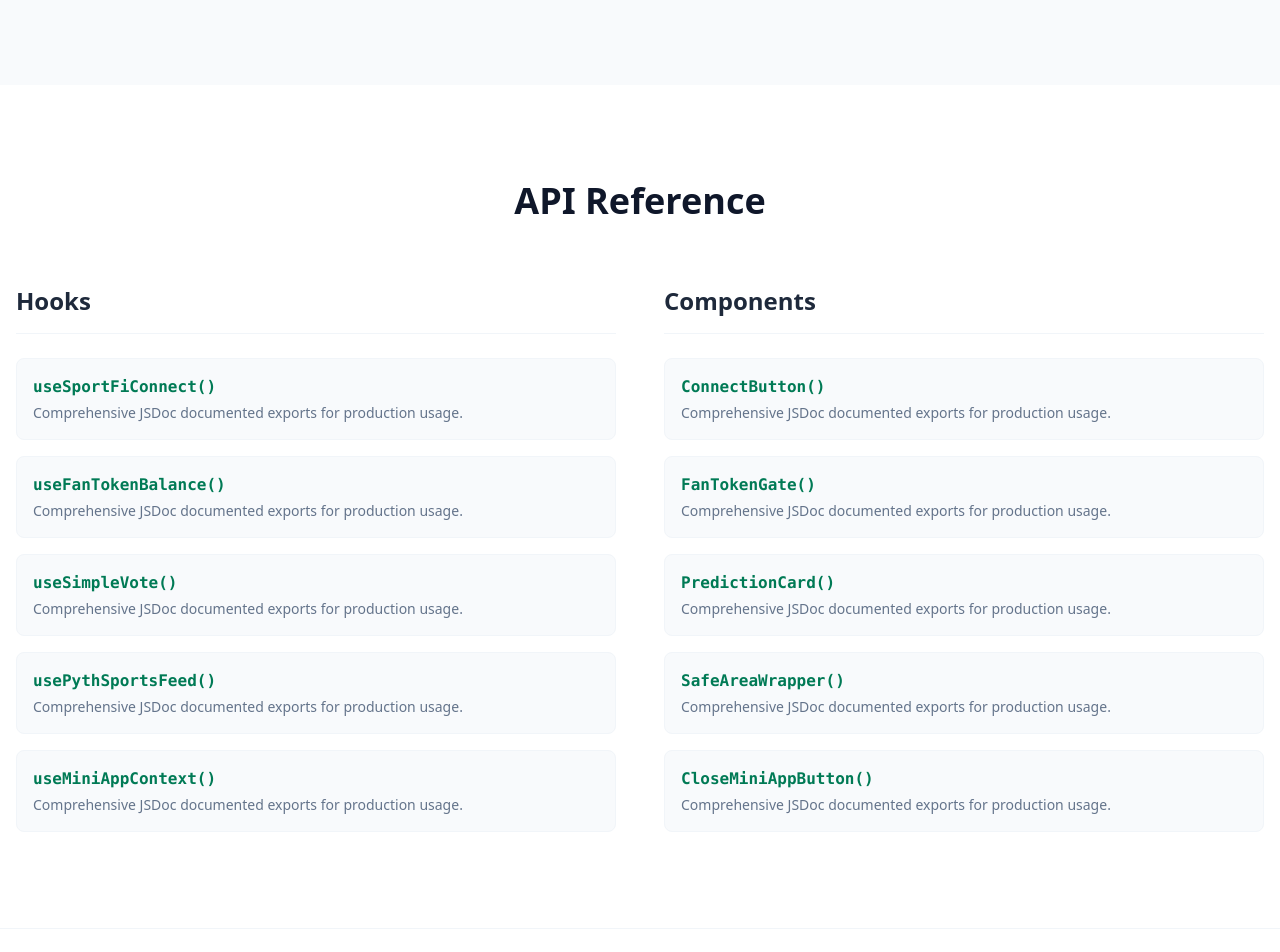
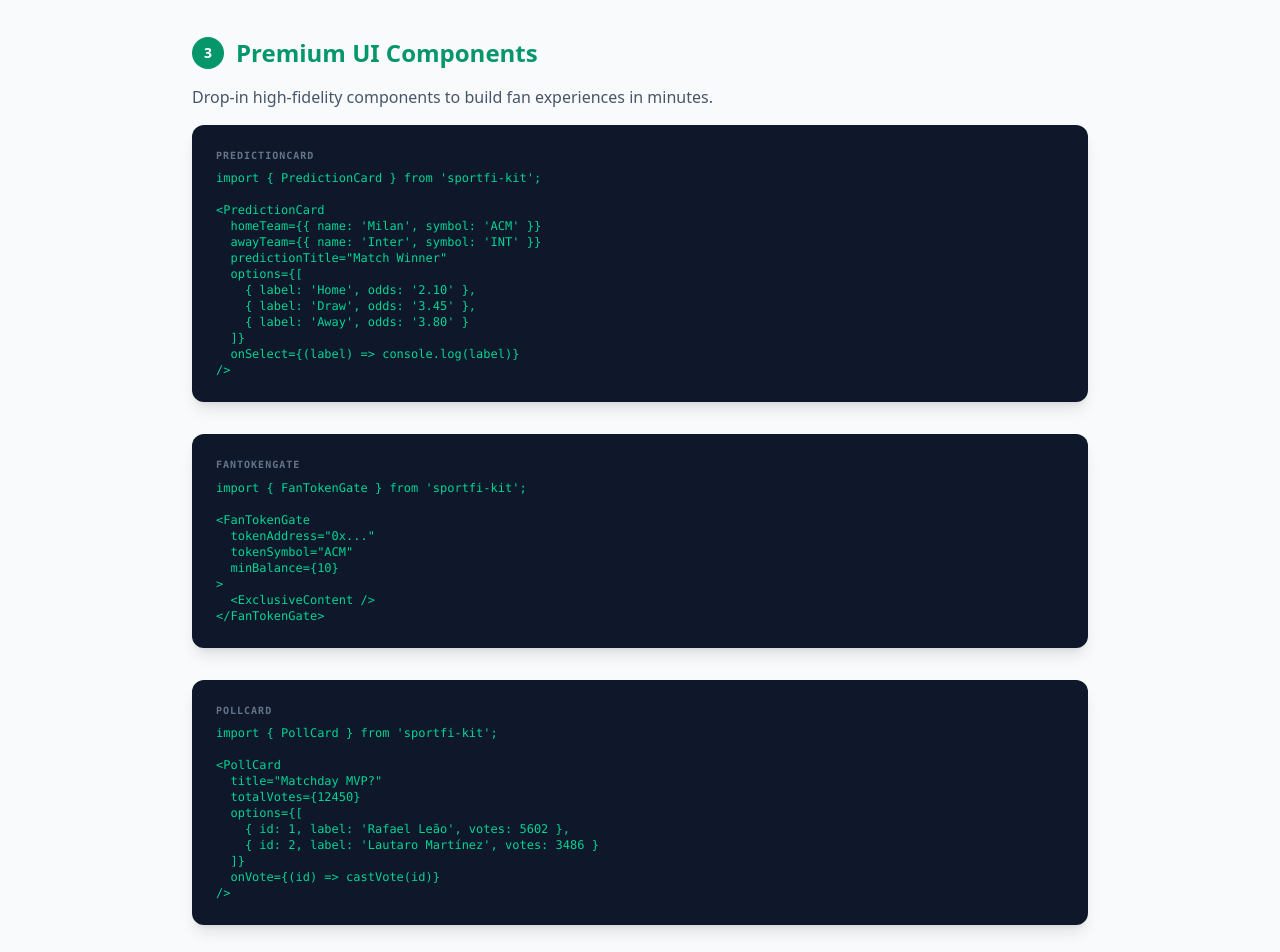
Before and after one commit to AltcoinDaddy/Sportfi-kit, a React (Vite) app in the folder docs-site/: page / in a window 1280 px wide. Shown: the part 5040-5992 px from the top of the page. Built offline with nearby package versions, Linux system fonts and the light colour scheme.

Commit message:
docs: add premium component usage examples

```diff
--- a/docs-site/src/components/UsageGuide.tsx
+++ b/docs-site/src/components/UsageGuide.tsx
@@ -45,6 +45,69 @@ function Navbar() {
 </pre>
             </div>
           </div>
+          <div className="space-y-4">
+            <h3 className="text-2xl font-bold text-emerald-600 flex items-center gap-3">
+              <span className="w-8 h-8 rounded-full bg-emerald-600 text-white flex items-center justify-center text-sm">3</span>
+              Premium UI Components
+            </h3>
+            <p className="text-slate-600">Drop-in high-fidelity components to build fan experiences in minutes.</p>
+
+            <div className="space-y-8">
+              {/* PredictionCard Example */}
+              <div className="bg-slate-900 rounded-xl p-6 font-mono text-xs shadow-lg overflow-hidden">
+                <div className="text-slate-500 mb-2 uppercase text-[10px] font-black tracking-widest">PredictionCard</div>
+                <pre className="text-emerald-400">
+{`import { PredictionCard } from 'sportfi-kit';
+
+<PredictionCard
+  homeTeam={{ name: 'Milan', symbol: 'ACM' }}
+  awayTeam={{ name: 'Inter', symbol: 'INT' }}
+  predictionTitle="Match Winner"
+  options={[
+    { label: 'Home', odds: '2.10' },
+    { label: 'Draw', odds: '3.45' },
+    { label: 'Away', odds: '3.80' }
+  ]}
+  onSelect={(label) => console.log(label)}
+/>`}
+                </pre>
+              </div>
+
+              {/* FanTokenGate Example */}
+              <div className="bg-slate-900 rounded-xl p-6 font-mono text-xs shadow-lg overflow-hidden">
+                <div className="text-slate-500 mb-2 uppercase text-[10px] font-black tracking-widest">FanTokenGate</div>
+                <pre className="text-emerald-400">
+{`import { FanTokenGate } from 'sportfi-kit';
+
+<FanTokenGate
+  tokenAddress="0x..."
+  tokenSymbol="ACM"
+  minBalance={10}
+>
+  <ExclusiveContent />
+</FanTokenGate>`}
+                </pre>
+              </div>
+
+              {/* PollCard Example */}
+              <div className="bg-slate-900 rounded-xl p-6 font-mono text-xs shadow-lg overflow-hidden">
+                <div className="text-slate-500 mb-2 uppercase text-[10px] font-black tracking-widest">PollCard</div>
+                <pre className="text-emerald-400">
+{`import { PollCard } from 'sportfi-kit';
+
+<PollCard
+  title="Matchday MVP?"
+  totalVotes={12450}
+  options={[
+    { id: 1, label: 'Rafael Leão', votes: 5602 },
+    { id: 2, label: 'Lautaro Martínez', votes: 3486 }
+  ]}
+  onVote={(id) => castVote(id)}
+/>`}
+                </pre>
+              </div>
+            </div>
+          </div>
         </div>
       </div>
     </section>
```
